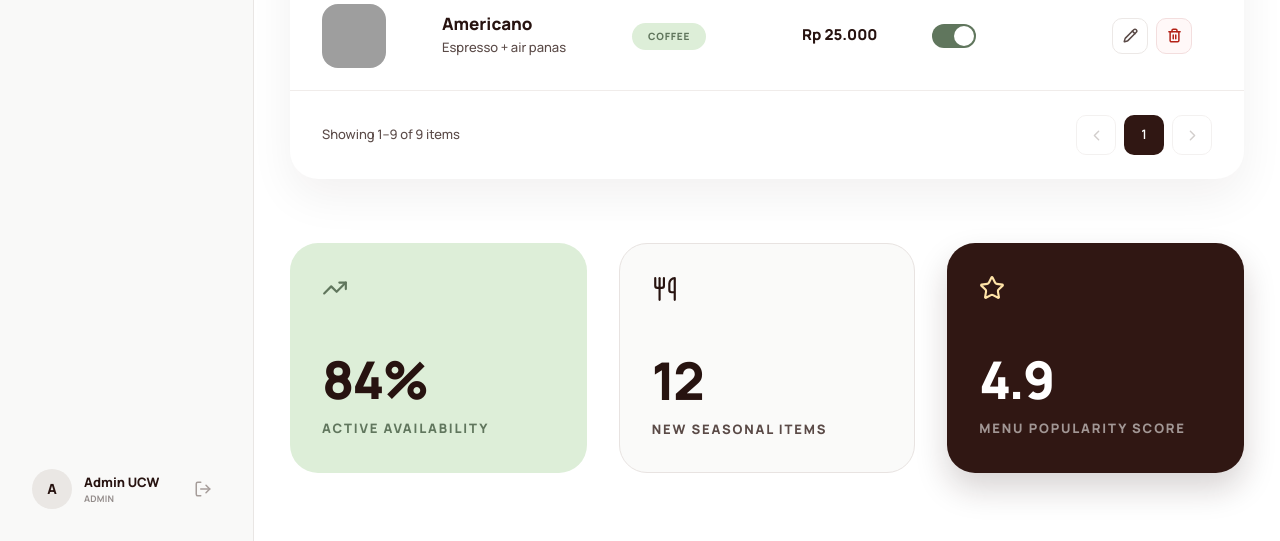
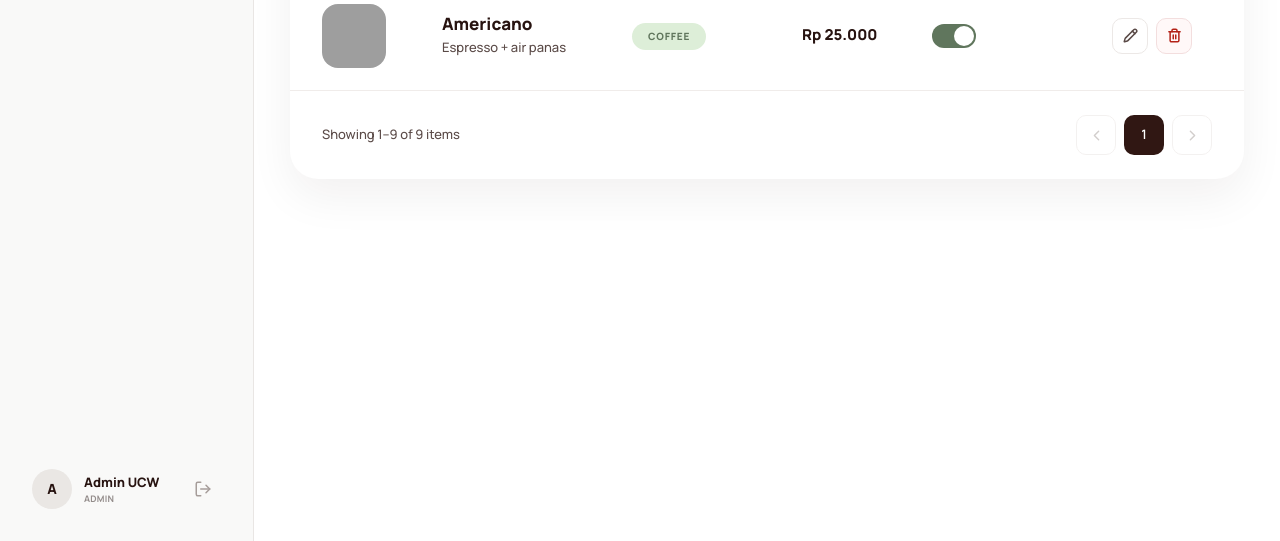
Before and after one commit to rifkiylndra/CP_UCWApp, a Laravel app: page /admin/menu in a window 1280 px wide. Shown: the part 1283-1824 px from the top of the page. Run offline with Laravel 12, Linux system fonts and the light colour scheme; a user stored in the database is signed in; data comes from the database, SQL or seed files in the repository; style sheets or scripts are compiled from the project's sources; some libraries are stand-ins or nearby versions; grey boxes are pictures that could not be loaded.

Commit message:
delete bottom stat menu page admin

```diff
--- a/resources/js/Pages/Admin/Menu/Index.tsx
+++ b/resources/js/Pages/Admin/Menu/Index.tsx
@@ -226,38 +226,7 @@ export default function MenuIndex({ auth, menus, categories }: MenuIndexProps) {
                     <PaginationFooter data={menus} mobile />
                 </div>
 
-                {/* Bottom Stats */}
-                <div className="grid grid-cols-1 gap-4 pb-2 sm:grid-cols-2 lg:grid-cols-3 lg:gap-8">
-                    <div className="rounded-[22px] bg-[#DDEED8] p-6 lg:min-h-[188px] lg:rounded-[28px] lg:p-8">
-                        <TrendingUp size={26} className="text-[#60765D]" />
-                        <h2 className="mt-7 text-[38px] font-extrabold tracking-[-1px] lg:mt-10 lg:text-[52px] lg:tracking-[-2px]">
-                            84%
-                        </h2>
-                        <p className="text-[11px] font-extrabold uppercase tracking-[0.14em] text-[#60765D] lg:text-[13px]">
-                            Active Availability
-                        </p>
-                    </div>
 
-                    <div className="rounded-[22px] border border-[#E8E3E1] bg-[#FAFAF9] p-6 lg:min-h-[188px] lg:rounded-[28px] lg:p-8">
-                        <Utensils size={26} />
-                        <h2 className="mt-7 text-[38px] font-extrabold tracking-[-1px] lg:mt-10 lg:text-[52px] lg:tracking-[-2px]">
-                            12
-                        </h2>
-                        <p className="text-[11px] font-extrabold uppercase tracking-[0.14em] text-[#5A4A47] lg:text-[13px]">
-                            New Seasonal Items
-                        </p>
-                    </div>
-
-                    <div className="rounded-[22px] bg-[#301713] p-6 text-white shadow-[0_16px_32px_rgba(39,19,16,0.18)] sm:col-span-2 lg:col-span-1 lg:min-h-[188px] lg:rounded-[28px] lg:p-8">
-                        <Star size={26} className="text-[#FFE3A7]" />
-                        <h2 className="mt-7 text-[38px] font-extrabold tracking-[-1px] lg:mt-10 lg:text-[52px] lg:tracking-[-2px]">
-                            4.9
-                        </h2>
-                        <p className="text-[11px] font-extrabold uppercase tracking-[0.14em] text-white/55 lg:text-[13px]">
-                            Menu Popularity Score
-                        </p>
-                    </div>
-                </div>
             </section>
         </AdminLayout>
     );
```
